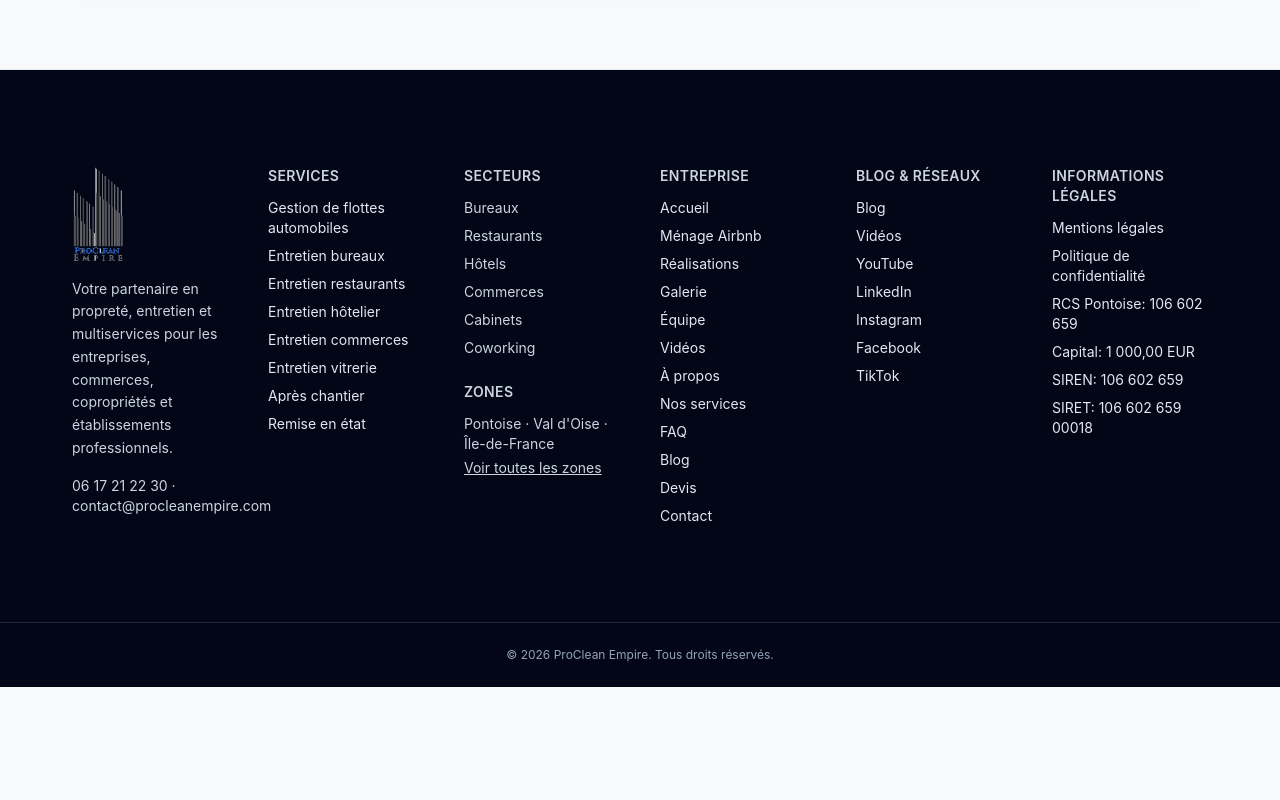
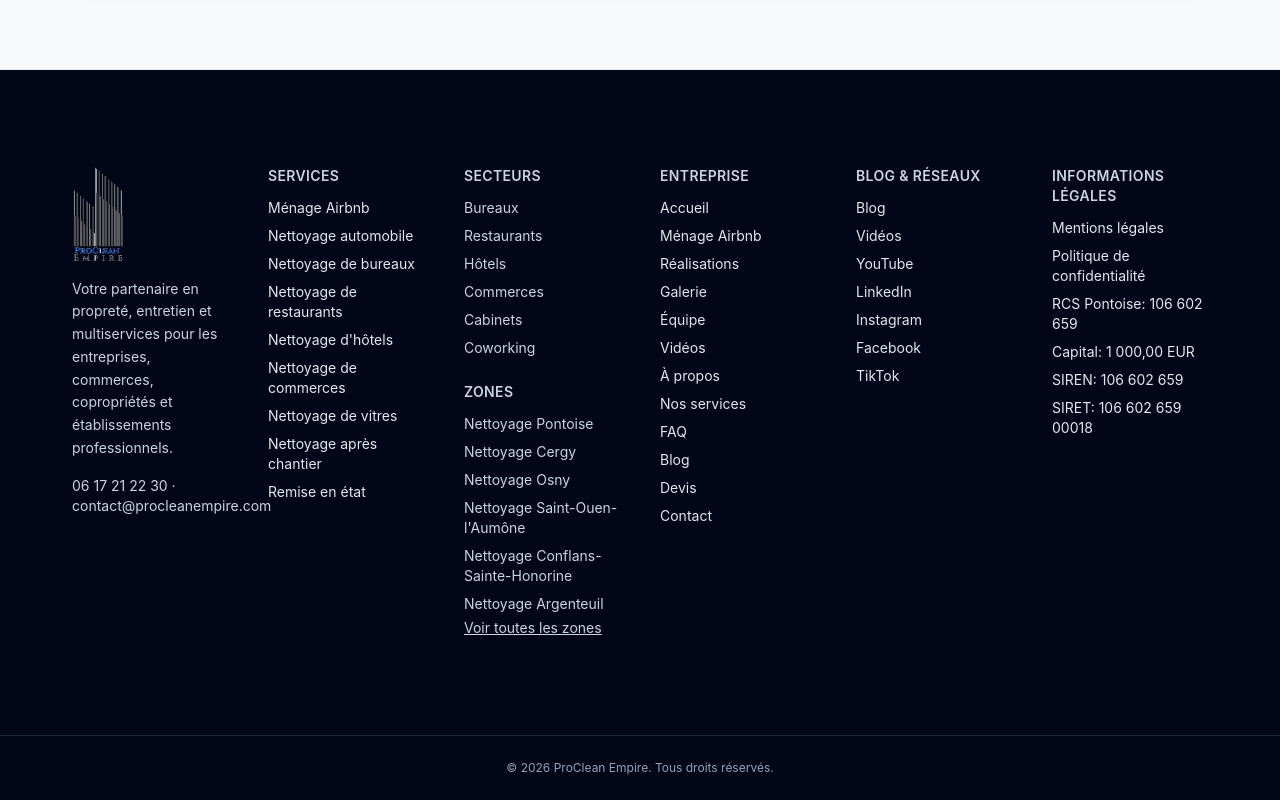
Before and after one commit to makayakevinh00-prog/https-procleanempire-multiservice.manus.space, a Next.js app: page / in a window 1280 px wide. Shown: the part 3854-4654 px from the top of the page. Before the commit the page ends 4541 px from the top, so only its background shows below. Built offline with nearby package versions, Linux system fonts and the light colour scheme.

Commit message:
Footer : services, Airbnb, villes

```diff
--- a/components/layout/footer.tsx
+++ b/components/layout/footer.tsx
@@ -3,18 +3,20 @@
 import { siteConfig } from "@/lib/site";
 import { legalInfo } from "@/lib/content/legal";
 import { socialLinks } from "@/lib/content/phase3";
+import { cityPages } from "@/lib/content/cities";
 
 const realSocialLinks = socialLinks.filter((social) => !social.href.startsWith("["));
 
 export function Footer() {
   const services = [
-    { label: "Gestion de flottes automobiles", href: "/nettoyage-automobile" },
-    { label: "Entretien bureaux", href: "/nettoyage-bureaux" },
-    { label: "Entretien restaurants", href: "/nettoyage-restaurants" },
-    { label: "Entretien hôtelier", href: "/nettoyage-hotels" },
-    { label: "Entretien commerces", href: "/nettoyage-commerces" },
-    { label: "Entretien vitrerie", href: "/nettoyage-vitrerie" },
-    { label: "Après chantier", href: "/apres-chantier" },
+    { label: "Ménage Airbnb", href: "/menage-airbnb" },
+    { label: "Nettoyage automobile", href: "/nettoyage-automobile" },
+    { label: "Nettoyage de bureaux", href: "/nettoyage-bureaux" },
+    { label: "Nettoyage de restaurants", href: "/nettoyage-restaurants" },
+    { label: "Nettoyage d'hôtels", href: "/nettoyage-hotels" },
+    { label: "Nettoyage de commerces", href: "/nettoyage-commerces" },
+    { label: "Nettoyage de vitres", href: "/nettoyage-vitrerie" },
+    { label: "Nettoyage après chantier", href: "/apres-chantier" },
     { label: "Remise en état", href: "/remise-en-etat" }
   ];
 
@@ -71,7 +73,15 @@
           <h3 className="mb-3 mt-6 text-sm font-semibold uppercase tracking-wide text-slate-300">
             Zones
           </h3>
-          <p className="text-sm text-slate-300">Pontoise · Val d&apos;Oise · Île-de-France</p>
+          <ul className="space-y-2 text-sm">
+            {cityPages.map((city) => (
+              <li key={city.slug}>
+                <Link href={`/${city.slug}`} className="text-slate-300 transition hover:text-white">
+                  Nettoyage {city.name}
+                </Link>
+              </li>
+            ))}
+          </ul>
           <Link href="/zones-intervention" className="mt-1 inline-block text-sm text-slate-300 underline transition hover:text-white">
             Voir toutes les zones
           </Link>
```
